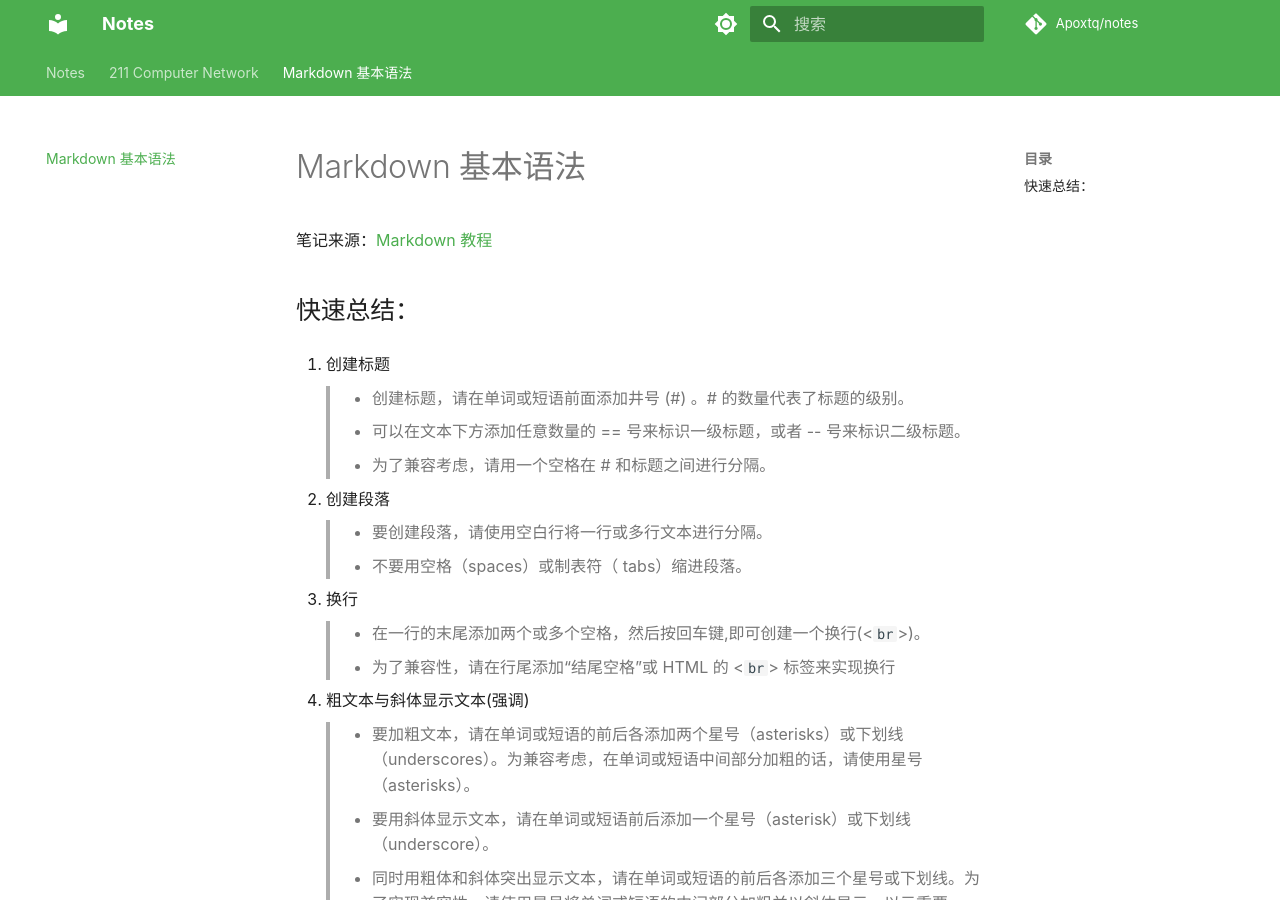
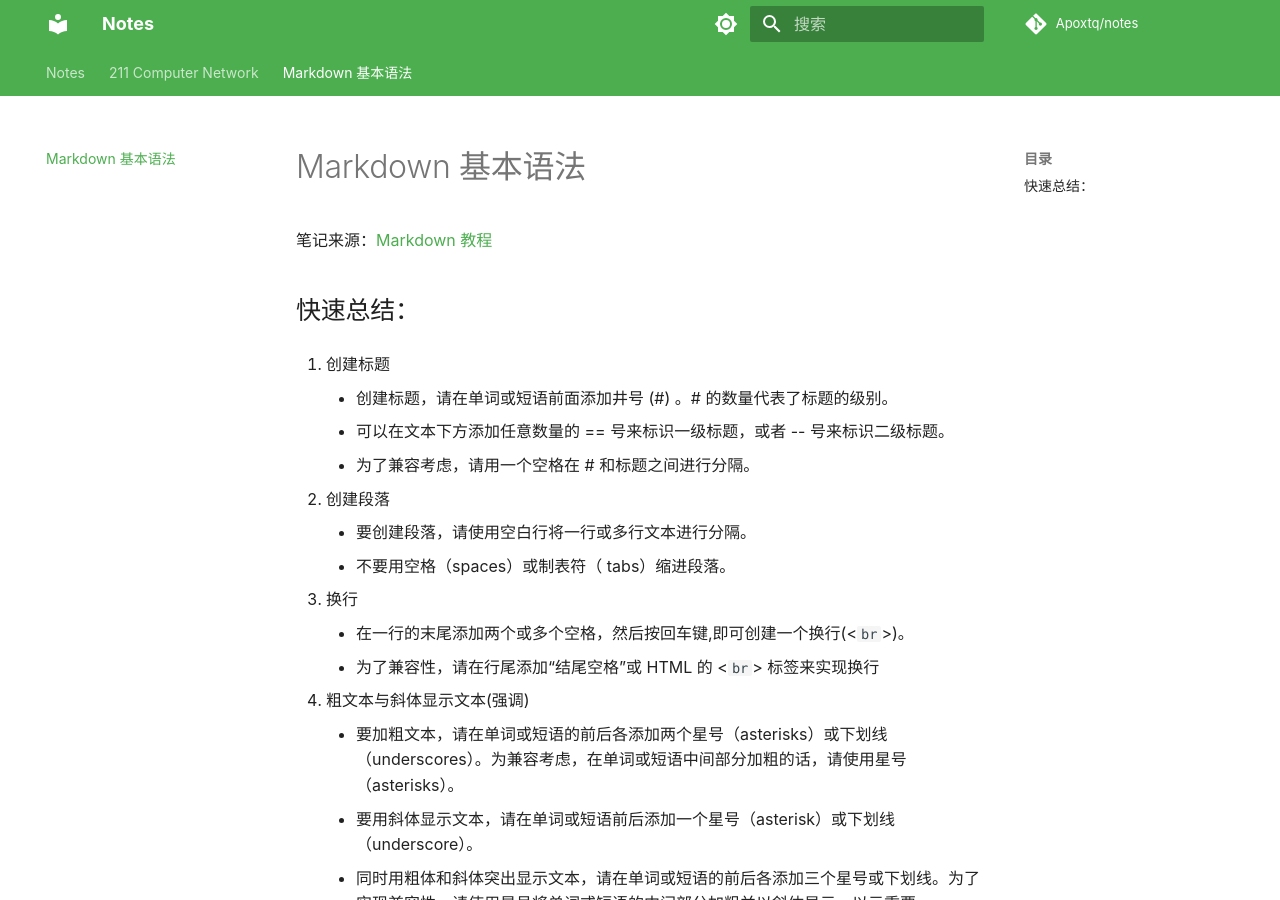
Before and after one commit to Apoxtq/notes, an MkDocs documentation site: the page built from docs/Markdown_语法笔记.md, in a window 1280 px wide and 900 px high. Built offline with MkDocs 1.6.1 and Material for MkDocs 9.7.7, drawn with Linux system fonts in a browser that asks for light colours; some web fonts are replaced.

```diff
--- a/docs/Markdown_语法笔记.md
+++ b/docs/Markdown_语法笔记.md
@@ -4,68 +4,68 @@
 
 ## 快速总结：
 1. 创建标题
-> - 创建标题，请在单词或短语前面添加井号 (#) 。# 的数量代表了标题的级别。
-> - 可以在文本下方添加任意数量的 == 号来标识一级标题，或者 -- 号来标识二级标题。
-> - 为了兼容考虑，请用一个空格在 # 和标题之间进行分隔。
+    - 创建标题，请在单词或短语前面添加井号 (#) 。# 的数量代表了标题的级别。
+    - 可以在文本下方添加任意数量的 == 号来标识一级标题，或者 -- 号来标识二级标题。
+    - 为了兼容考虑，请用一个空格在 # 和标题之间进行分隔。
 
 2. 创建段落
-> - 要创建段落，请使用空白行将一行或多行文本进行分隔。
-> - 不要用空格（spaces）或制表符（ tabs）缩进段落。
+    - 要创建段落，请使用空白行将一行或多行文本进行分隔。
+    - 不要用空格（spaces）或制表符（ tabs）缩进段落。
 
 3. 换行
-> - 在一行的末尾添加两个或多个空格，然后按回车键,即可创建一个换行(<`br`>)。
-> - 为了兼容性，请在行尾添加“结尾空格”或 HTML 的 <`br`> 标签来实现换行
+    - 在一行的末尾添加两个或多个空格，然后按回车键,即可创建一个换行(<`br`>)。
+    - 为了兼容性，请在行尾添加“结尾空格”或 HTML 的 <`br`> 标签来实现换行
 
 4. 粗文本与斜体显示文本(强调)
-> - 要加粗文本，请在单词或短语的前后各添加两个星号（asterisks）或下划线（underscores）。为兼容考虑，在单词或短语中间部分加粗的话，请使用星号（asterisks）。
-> - 要用斜体显示文本，请在单词或短语前后添加一个星号（asterisk）或下划线（underscore）。
-> - 同时用粗体和斜体突出显示文本，请在单词或短语的前后各添加三个星号或下划线。为了实现兼容性，请使用星号将单词或短语的中间部分加粗并以斜体显示，以示重要。
+    - 要加粗文本，请在单词或短语的前后各添加两个星号（asterisks）或下划线（underscores）。为兼容考虑，在单词或短语中间部分加粗的话，请使用星号（asterisks）。
+    - 要用斜体显示文本，请在单词或短语前后添加一个星号（asterisk）或下划线（underscore）。
+    - 同时用粗体和斜体突出显示文本，请在单词或短语的前后各添加三个星号或下划线。为了实现兼容性，请使用星号将单词或短语的中间部分加粗并以斜体显示，以示重要。
 
 5. 引用
-> - 要创建块引用，请在段落前添加一个 > 符号。
-> - 块引用可以包含多个段落。为段落之间的空白行添加一个 > 符号。
-> - 块引用可以嵌套。在要嵌套的段落前添加一个 >> 符号。
-> - 块引用可以包含其他 Markdown 格式的元素。并非所有元素都可以使用
+    - 要创建块引用，请在段落前添加一个 > 符号。
+    - 块引用可以包含多个段落。为段落之间的空白行添加一个 > 符号。
+    - 块引用可以嵌套。在要嵌套的段落前添加一个 >> 符号。
+    - 块引用可以包含其他 Markdown 格式的元素。并非所有元素都可以使用
 
 6. 列表
-> - 要创建有序列表，请在每个列表项前添加数字并紧跟一个英文句点。数字不必按数学顺序排列，但是列表应当以数字 1 起始。
-> - 要创建无序列表，请在每个列表项前面添加破折号 (-)、星号 (*) 或加号 (+) 。缩进一个或多个列表项可创建嵌套列表。为了兼容性，不要在同一列表中混合匹配分隔符------选择一个并坚持使用它。
-> - 要在保留列表连续性的同时在列表中添加另一种元素，请将该元素缩进四个空格或一个制表符
-> - 代码块通常采用四个空格或一个制表符缩进。当它们被放在列表中时，请将它们缩进八个空格或两个制表符。
-> - 可以在有序列表中嵌套无序列表，反之亦然。
+    - 要创建有序列表，请在每个列表项前添加数字并紧跟一个英文句点。数字不必按数学顺序排列，但是列表应当以数字 1 起始。
+    - 要创建无序列表，请在每个列表项前面添加破折号 (-)、星号 (*) 或加号 (+) 。缩进一个或多个列表项可创建嵌套列表。为了兼容性，不要在同一列表中混合匹配分隔符------选择一个并坚持使用它。
+    - 要在保留列表连续性的同时在列表中添加另一种元素，请将该元素缩进四个空格或一个制表符
+    - 代码块通常采用四个空格或一个制表符缩进。当它们被放在列表中时，请将它们缩进八个空格或两个制表符。
+    - 可以在有序列表中嵌套无序列表，反之亦然。
 
 7. 代码
-> - 要将单词或短语表示为代码，请将其包裹在反引号 ( ` ) 中。
-> - 如果你要表示为代码的单词或短语中包含一个或多个反引号，则可以通过将单词或短语包裹在双反引号( `` )中。
-> - 要创建代码块，请将代码块的每一行缩进至少四个空格或一个制表符。
-> - 要创建不用缩进的代码块，请使用 围栏式代码块（fenced code blocks）.
+    - 要将单词或短语表示为代码，请将其包裹在反引号 ( ` ) 中。
+    - 如果你要表示为代码的单词或短语中包含一个或多个反引号，则可以通过将单词或短语包裹在双反引号( `` )中。
+    - 要创建代码块，请将代码块的每一行缩进至少四个空格或一个制表符。
+    - 要创建不用缩进的代码块，请使用 围栏式代码块（fenced code blocks）.
 
 8. 分隔线
-> - 要创建分隔线，请在单独一行上使用三个或多个星号 (***)、破折号 (---) 或下划线 (___) ，并且不能包含其他内容。以上三个分隔线的渲染效果看起来都一样
-> - 为了兼容性，请在分隔线的前后均添加空白行。
+    - 要创建分隔线，请在单独一行上使用三个或多个星号 (***)、破折号 (---) 或下划线 (___) ，并且不能包含其他内容。以上三个分隔线的渲染效果看起来都一样
+    - 为了兼容性，请在分隔线的前后均添加空白行。
 
 9. 链接
-> - 超链接Markdown语法代码：`[超链接显示名](超链接地址 \"超链接title")`
-> - 链接title是当鼠标悬停在链接上时会出现的文字，这个title是可选的，它放在圆括号中链接地址后面，跟链接地址之间以空格分隔。
-> - 使用尖括号可以很方便地把URL或者email地址变成可点击的链接。
-> - 强调链接, 在链接语法前后增加星号。 要将链接表示为代码，请在方括号中添加反引号。
-> - 引用样式链接是一种特殊的链接，它使URL在Markdown中更易于显示和阅读。参考样式链接分为两部分：与文本保持内联的部分以及存储在文件中其他位置的部分，以使文本易于阅读。
->     - 引用类型的链接的第一部分使用两组括号进行格式设置。第一组方括号包围应显示为链接的文本。第二组括号显示了一个标签，该标签用于指向您存储在文档其他位置的链接。 引用类型的链接的第一部分使用两组括号进行格式设置。第一组方括号包围应显示为链接的文本。第二组括号显示了一个标签，该标签用于指向您存储在文档其他位置的链接。
->     - 引用类型链接的第二部分使用以下属性设置格式：
->        放在括号中的标签，其后紧跟一个冒号和至少一个空格（例如[label]:）。
->        链接的URL，可以选择将其括在尖括号中。
->        链接的可选标题，可以将其括在双引号，单引号或括号中。
->        可以将链接的第二部分放在Markdown文档中的任何位置。有些人将它们放在出现的段落之后，有些人则将它们放在文档的末尾（例如尾注或脚注）。
->     - 不同的 Markdown 应用程序处理URL中间的空格方式不一样。为了兼容性，请尽量使用%20代替空格。
+    - 超链接Markdown语法代码：`[超链接显示名](超链接地址 \"超链接title")`
+    - 链接title是当鼠标悬停在链接上时会出现的文字，这个title是可选的，它放在圆括号中链接地址后面，跟链接地址之间以空格分隔。
+    - 使用尖括号可以很方便地把URL或者email地址变成可点击的链接。
+    - 强调链接, 在链接语法前后增加星号。 要将链接表示为代码，请在方括号中添加反引号。
+    - 引用样式链接是一种特殊的链接，它使URL在Markdown中更易于显示和阅读。参考样式链接分为两部分：与文本保持内联的部分以及存储在文件中其他位置的部分，以使文本易于阅读。
+        - 引用类型的链接的第一部分使用两组括号进行格式设置。第一组方括号包围应显示为链接的文本。第二组括号显示了一个标签，该标签用于指向您存储在文档其他位置的链接。 引用类型的链接的第一部分使用两组括号进行格式设置。第一组方括号包围应显示为链接的文本。第二组括号显示了一个标签，该标签用于指向您存储在文档其他位置的链接。
+        - 引用类型链接的第二部分使用以下属性设置格式：
+          放在括号中的标签，其后紧跟一个冒号和至少一个空格（例如[label]:）。
+          链接的URL，可以选择将其括在尖括号中。
+          链接的可选标题，可以将其括在双引号，单引号或括号中。
+          可以将链接的第二部分放在Markdown文档中的任何位置。有些人将它们放在出现的段落之后，有些人则将它们放在文档的末尾（例如尾注或脚注）。
+        - 不同的 Markdown 应用程序处理URL中间的空格方式不一样。为了兼容性，请尽量使用%20代替空格。
 
 10. 图片
-> - 要添加图像，请使用感叹号 (!), 然后在方括号增加替代文本，图片链接放在圆括号里，括号里的链接后可以增加一个可选的图片标题文本。插入图片Markdown语法代码：`![图片alt](图片链接 "图片title")`。
-> - 给图片增加链接，请将图像的Markdown 括在方括号中，然后将链接添加在圆括号中。
+    - 要添加图像，请使用感叹号 (!), 然后在方括号增加替代文本，图片链接放在圆括号里，括号里的链接后可以增加一个可选的图片标题文本。插入图片Markdown语法代码：`![图片alt](图片链接 "图片title")`。
+    - 给图片增加链接，请将图像的Markdown 括在方括号中，然后将链接添加在圆括号中。
 
 11. 转义字符
-> - 要显示原本用于格式化 Markdown 文档的字符，请在字符前面添加反斜杠字符 \
+    - 要显示原本用于格式化 Markdown 文档的字符，请在字符前面添加反斜杠字符 \
 
 12. 内嵌 HTML 标签
-> - HTML 的行级內联标签如 `<span>`、`<cite>`、`<del>` 不受限制，可以在 Markdown 的段落、列表或是标题里任意使用。依照个人习惯，甚至可以不用 Markdown 格式，而采用 HTML 标签来格式化。
-> - 区块元素──比如 `<div>`、`<table>`、`<pre>`、`<p>` 等标签，必须在前后加上空行，以便于内容区分。而且这些元素的开始与结尾标签，不可以用 tab 或是空白来缩进。Markdown 会自动识别这区块元素，避免在区块标签前后加上没有必要的 `<p>` 标签。
-> - 出于安全原因，并非所有 Markdown 应用程序都支持在 Markdown 文档中添加 HTML。对于 HTML 的块级元素 `<div>`、`<table>`、`<pre` 和 `<p>`，请在其前后使用空行（blank lines）与其它内容进行分隔。尽量不要使用制表符（tabs）或空格（spaces）对 HTML 标签做缩进，否则将影响格式。
+    - HTML 的行级內联标签如 `<span>`、`<cite>`、`<del>` 不受限制，可以在 Markdown 的段落、列表或是标题里任意使用。依照个人习惯，甚至可以不用 Markdown 格式，而采用 HTML 标签来格式化。
+    - 区块元素──比如 `<div>`、`<table>`、`<pre>`、`<p>` 等标签，必须在前后加上空行，以便于内容区分。而且这些元素的开始与结尾标签，不可以用 tab 或是空白来缩进。Markdown 会自动识别这区块元素，避免在区块标签前后加上没有必要的 `<p>` 标签。
+    - 出于安全原因，并非所有 Markdown 应用程序都支持在 Markdown 文档中添加 HTML。对于 HTML 的块级元素 `<div>`、`<table>`、`<pre` 和 `<p>`，请在其前后使用空行（blank lines）与其它内容进行分隔。尽量不要使用制表符（tabs）或空格（spaces）对 HTML 标签做缩进，否则将影响格式。
```
